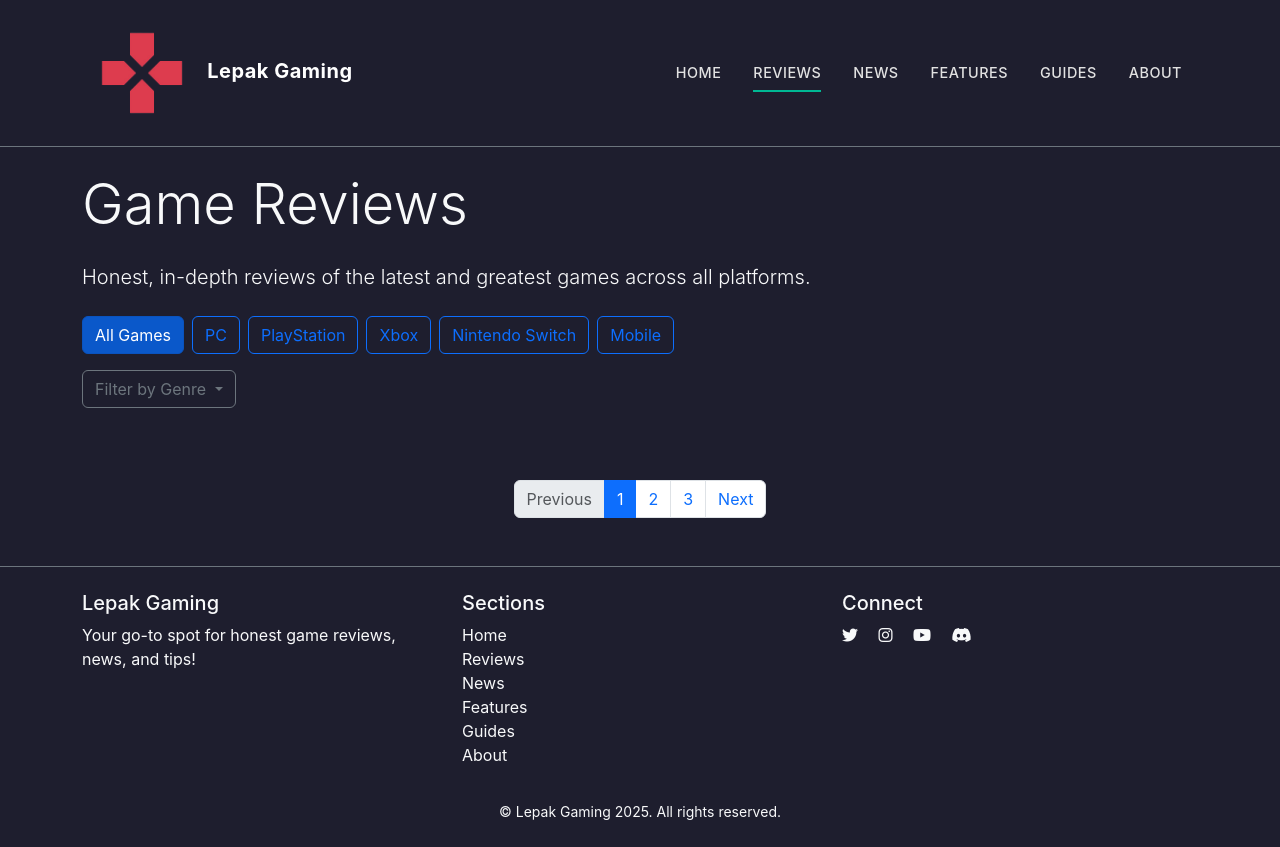
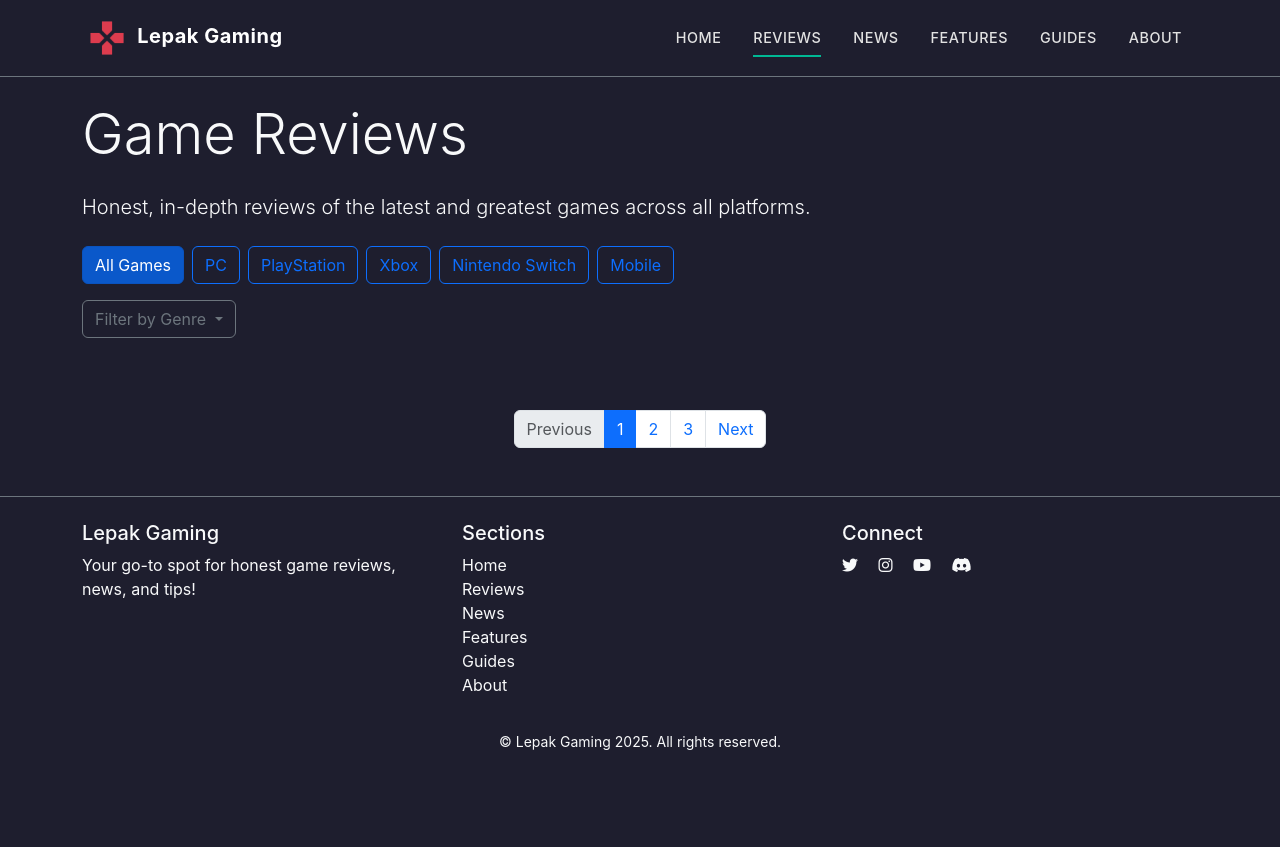
Before and after one commit to AlamiSadHomie/lepak-gaming-website, an Eleventy site: page src/reviews/index.njk in a window 1280 px wide. After the commit the page ends 800 px from the top, so only its background shows below. Built offline with nearby package versions, Linux system fonts and the light colour scheme; Eleventy itself is replaced by a stand-in of ours; files that its build step writes are made by us from their sources.

Commit message:
Update main.css

```diff
--- a/src/assets/css/main.css
+++ b/src/assets/css/main.css
@@ -182,7 +182,7 @@ a:hover {
 }
 
 .logo {
-  width: 120px; /* Fixed size */
+  width: 50px; /* Fixed size */
   height: auto; /* Adjust height proportionally */
   max-width: none; /* Override global max-width */
 }
```
